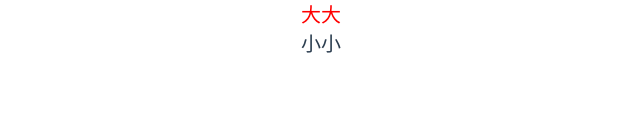
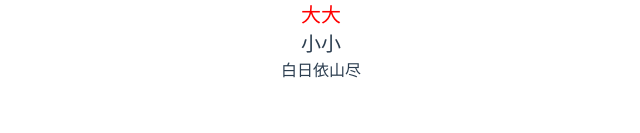
Before and after one commit to 1997zyb/vue2, a Vue app: page /about in a window 1280 px wide. Shown: the part 167-300 px from the top of the page, without its empty margins (319-959 px from the left). Built offline with nearby package versions, Linux system fonts and the light colour scheme; what mavon-editor would draw is missing.

Commit message:
Update AboutView.vue

```diff
--- a/src/views/AboutView.vue
+++ b/src/views/AboutView.vue
@@ -13,6 +13,7 @@
     <div class="ww">
       <div class="box">大大</div>
       <div class="box">小小</div>
+      <span>白日依山尽</span>
     </div>
   </div>
 </template>
```
